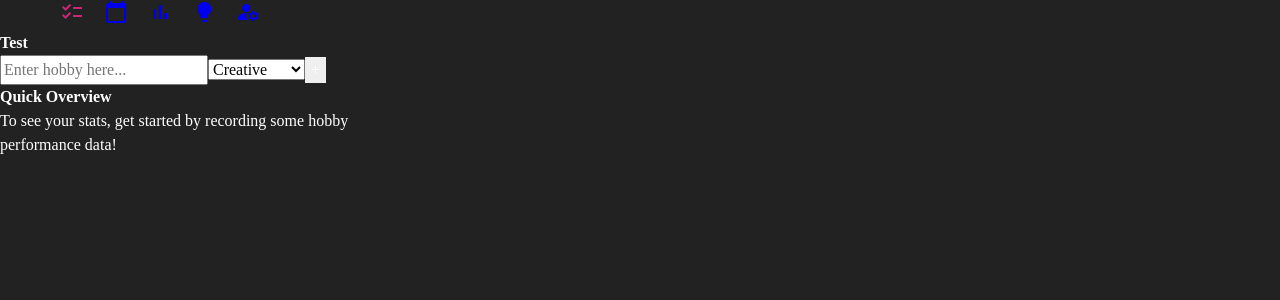
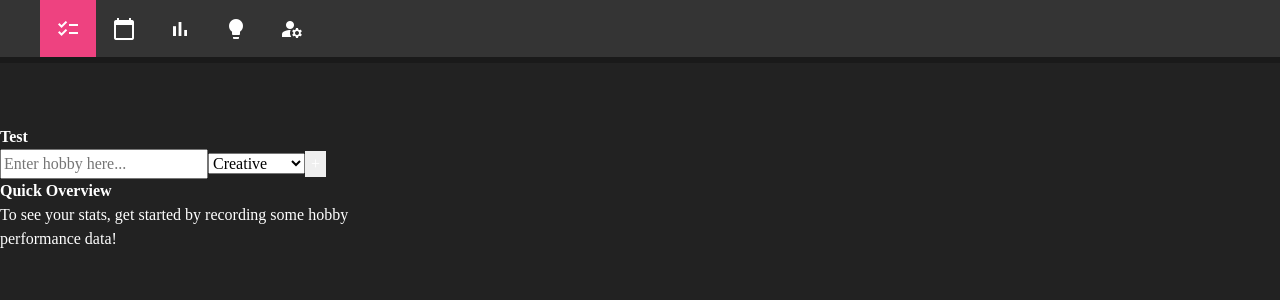
Before and after one commit to raziel-razmattaz/hobby-tracker, a Vue app: page / in a window 1280 px wide. Shown: the top 300 px of the page. Built offline with nearby package versions, Linux system fonts and the light colour scheme; a web font is replaced by a local one.

Commit message:
Styled Basic Nav Bar

```diff
--- a/src/App.vue
+++ b/src/App.vue
@@ -4,7 +4,7 @@
 
 <template>
   <nav>
-    <ul>
+    <ul class="boxshadow">
       <li><router-link to="/">
         <span class="material-icons">checklist</span>
       </router-link></li>
@@ -26,13 +26,25 @@
 </template>
 
 <style scoped>
-nav li {
-  display: inline;
-  padding-left: 20px;
+nav ul {
+  background: var(--foreground);
+  margin-bottom: var(--space-xxl);
 }
 
-.router-link-active {
-  color: rgba(245, 40, 145, 0.8);
-  font-weight: bold;
+nav li {
+  display: inline-block;
+  color: var(--text);
 }
+
+nav li a {
+  display: block;
+  padding: var(--space-md);
+  text-decoration: none;
+  color: inherit;
+}
+
+nav li a.router-link-active {
+  background: var(--highlight);
+}
+
 </style>
--- a/src/style.css
+++ b/src/style.css
@@ -25,7 +25,6 @@
 
 /*
 TODO:
--- import material icon stuff
 -- nav bar and "main frame" in scoped style section of app.vue
 -- finish up pages in this order(?): settings -> hobby list -> stats -> calendar -> suggestions
 */
@@ -89,6 +88,10 @@ h1, h2, h3, h4, h5, h6 {
   color: var(--text-faded);
 }
 
+.material-icons {
+  vertical-align: middle;
+}
+
 /* Margin */
 
 .m-xxs { margin: var(--space-xxs); }
```
